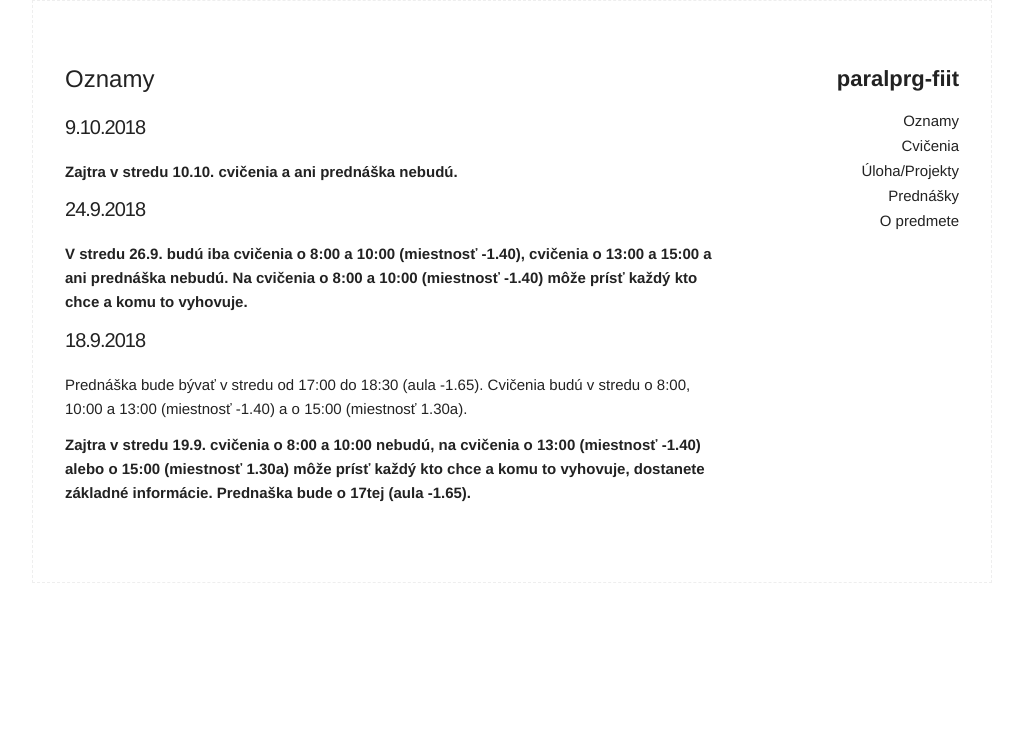
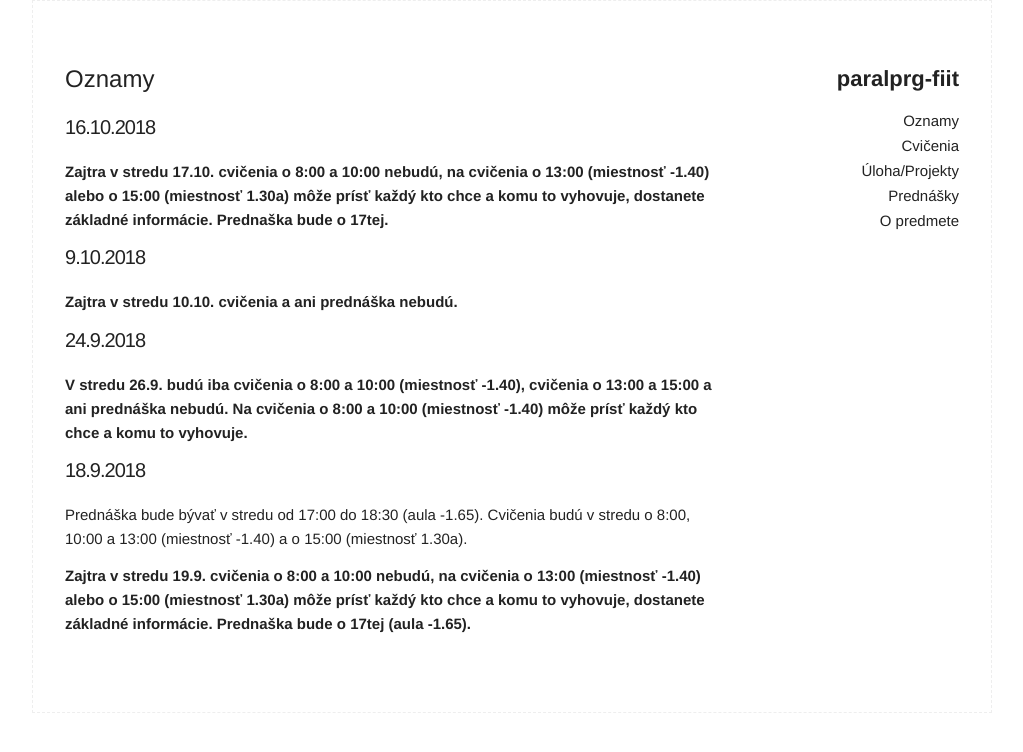
Before and after one commit to MichalCernansky/paralprg-fiit, a Jekyll site: the page built from index.md, in a window 1280 px wide. Shown: the top 752 px of the page, without its empty margins (128-1151 px from the left). Built offline with Jekyll 4.4.1, drawn with Linux system fonts in a browser that asks for light colours.

Commit message:
New info

```diff
--- a/index.md
+++ b/index.md
@@ -2,6 +2,11 @@
 layout: page
 title: Oznamy
 ---
+
+### 16.10.2018
+
+**Zajtra v stredu 17.10. cvičenia o 8:00 a 10:00 nebudú, na cvičenia o 13:00 (miestnosť -1.40) alebo o 15:00 (miestnosť 1.30a) môže prísť každý kto chce a komu to vyhovuje, dostanete základné informácie. Prednaška bude o 17tej.**
+
 
 ### 9.10.2018
 
```
